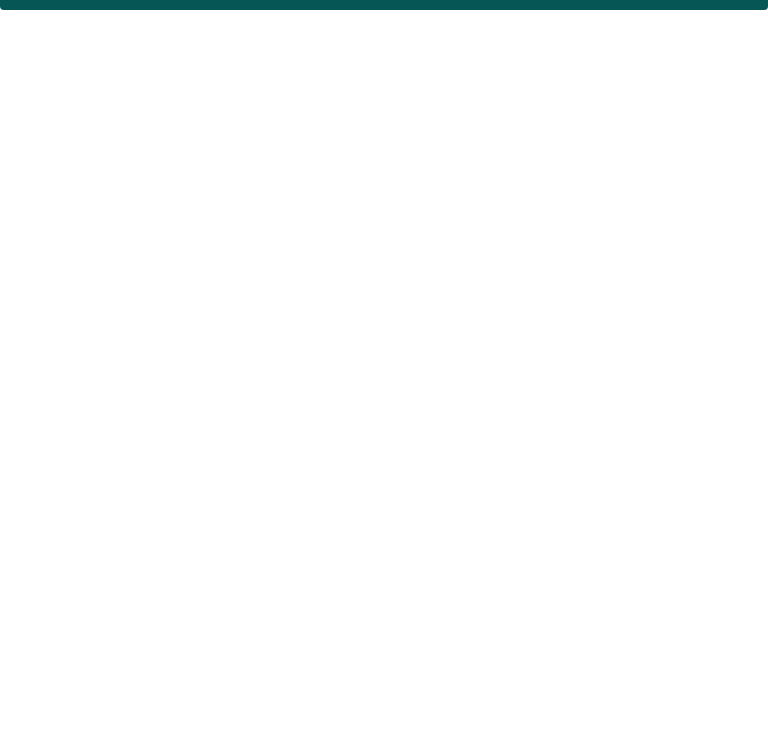
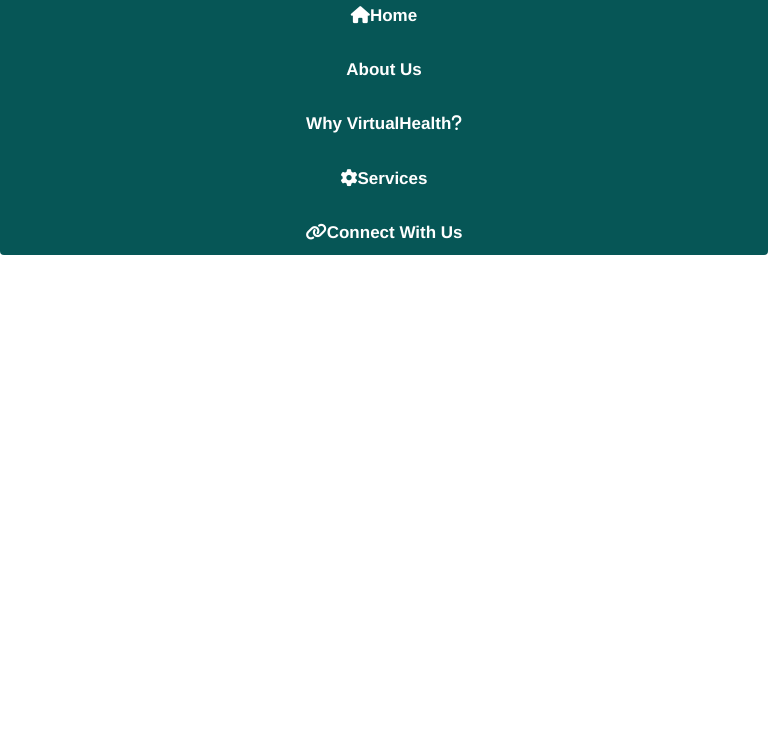
Before and after one commit to tushar1385/Symptometer, a plain HTML site: page services/services.html in a window 768 px wide. Shown: the part 61-800 px from the top of the page. Drawn offline with nearby package versions, Linux system fonts and the light colour scheme; a web font is replaced by a local one.

Commit message:
Update style.css

```diff
--- a/services/style.css
+++ b/services/style.css
@@ -37,3 +37,106 @@
 animation-direction: normal;
 animation-fill-mode: none;
 }
+@keyframes shutter-in-top {
+0%{
+  -webkit-transform: rotateX(-100deg);
+  transform: rotateX(-100deg);
+  -webkit-transform-origin: top;
+  transform-origin: top;
+  opacity: 0;
+}
+100%{
+  -webkit-transform: rotateX(0deg);
+  transform: rotateX(0deg);
+  -webkit-transform-origin: top;
+  transform-origin: top;
+  opacity: 1;
+}
+
+}
+
+/* @keyframes example {
+  from {background-color: #065656;}
+  to {background-color: snow;}
+} */
+.navbar .navbar-right{
+	margin: 0 0 0 0;
+}
+.navbar a {
+  margin-left: 20px;
+  margin-top: 17px;
+    text-align: center;
+  text-decoration: none;
+  font-size: 17px;
+  font-weight: bold;
+color: white;
+font-size: 20px;
+animation-name: anim2;
+  animation-duration: 1s;
+}
+@keyframes anim2 {
+	from {color: white;}
+	to {color: #065656;}
+  }
+.navbar ul a:hover {
+  background-color: white;
+  color:darkcyan;
+  border-radius: 20px;
+  padding: 5px;
+}
+.navbar ul{
+	float: right;
+	position: relative;
+	padding-right: 60px;
+	padding-top: 25px;
+}
+
+
+@media (max-width: 1000px) and (min-width:768px) {
+.navbar a{
+	font-size: 17px;
+	margin-top: 20px;
+	margin-left: 5px;
+}
+.navbar ul{
+	padding-right: 10px;
+}
+}
+
+@media (max-width: 770px) {
+.navbar ul{
+	float: none;
+	padding-right: 0;
+	padding: 0 0 0 0;
+	margin: 0 0 0;
+}
+.navbar{
+	height: auto;
+}
+.navbar a{
+	margin-left: 0;
+	float: none;
+	width: 100%;
+	display: block;
+    text-align: center;
+
+	}
+.navbar a img{
+	align-content: center;
+}
+.header ul a{
+    float: none;
+    display: block;
+    text-align: center;
+    padding-bottom: 10px;
+
+  }
+ html, body {
+	overflow-x: hidden;
+  }
+ body {
+	width:100%;
+  }
+}
+
+/*header end*/
```
